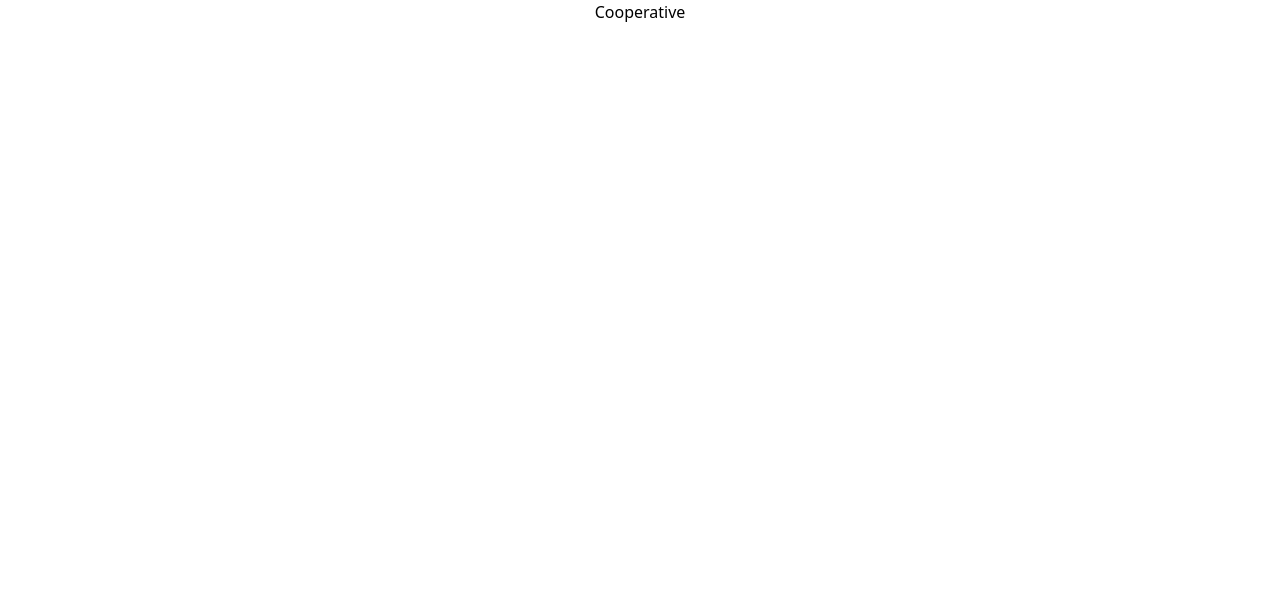
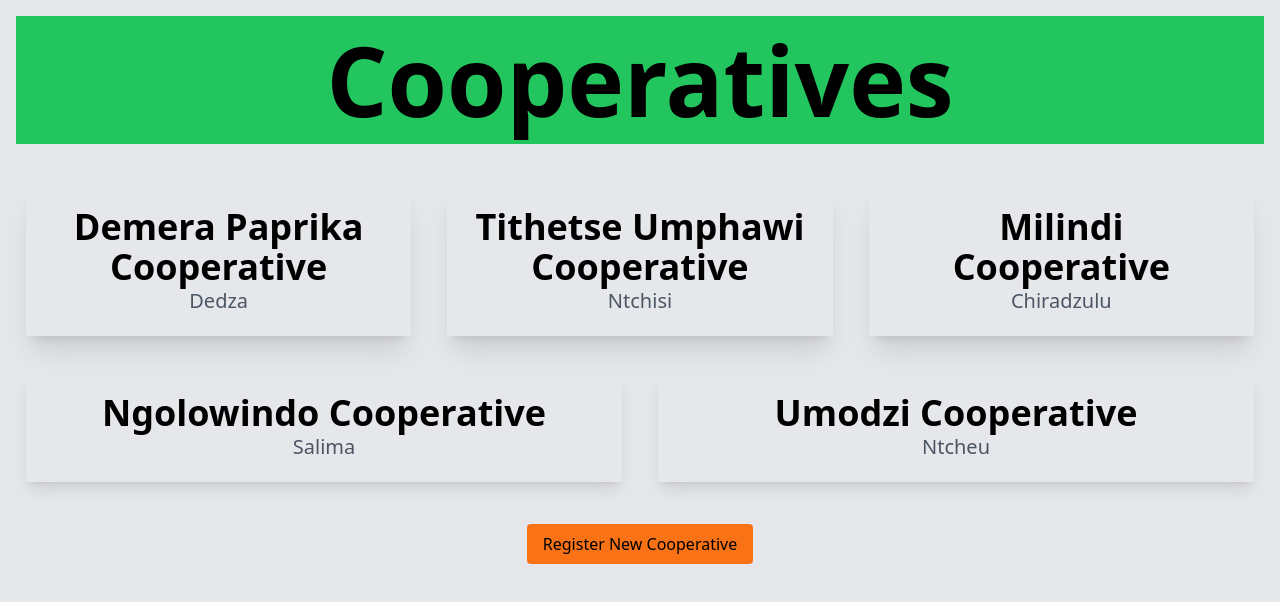
Before and after one commit to StewartMangame/my-farm-Malawi, a React (Create React App) app: page /cooperatives in a window 1280 px wide. Shown: the top 602 px of the page. Built offline with nearby package versions, Linux system fonts and the light colour scheme.

Commit message:
added cooperataive page and modified it

```diff
--- a/src/components/cooperatives/cooperative.js
+++ b/src/components/cooperatives/cooperative.js
@@ -1,9 +1,73 @@
-import React from 'react'
+import React, { useState } from 'react';
+import { Link } from 'react-router-dom';
 
-export default function Cooperatives() {
+
+
+const Cooperatives = () => {
+  const [cooperatives] = useState([
+    { id: 1, name: ' Demera Paprika Cooperative', location: 'Dedza', aim: 'Easy access to markets and make profits ', structure: 'Committee based', numMembers: 10 },
+    { id: 2, name: 'Tithetse Umphawi Cooperative', location: 'Ntchisi', aim: 'Producing high quality Cassava flour', structure: 'Committee based', numMembers: 20 },
+    { id: 3, name: 'Milindi Cooperative', location: 'Chiradzulu', aim: 'Producing high quality legumes', structure: 'Committee based ', numMembers: 7 },
+    { id: 4, name: 'Ngolowindo Cooperative', location: 'Salima', aim: 'Improving Horticulture', structure: 'Committee based', numMembers: 13 },
+    { id: 5, name: 'Umodzi Cooperative', location: 'Ntcheu', aim: 'Have access to inputs', structure: 'Committee based', numMembers: 29 },
+  ]);
+
+  const [selectedCooperative, setSelectedCooperative] = useState(null);
+
+  const handleCooperativeClick = (coop) => {
+    setSelectedCooperative(coop);
+  };
+
   return (
-    <div>
-      <p>Cooperative</p>
+    <div className="Cooperative-page bg-gray-200 min-h-screen p-4">
+      <header className="cooperative-header bg-green-500 text-white p-4">
+        <h1 className="text-8xl text-center text-black font-bold">Cooperatives</h1>
+      </header>
+      <main className="cooperative-content mt-4">
+        <div className='flex justify-between items-center mb-4'>
+
+        </div>
+        <div className="grid grid-cols-3 gap-4">
+          {cooperatives.slice(0, 3).map(coop => (
+            <div
+              key={coop.id}
+              className="cooperative-item border border-solid rounded-10px m-2.5 p-5 shadow-xl cursor-pointer"
+              onClick={() => handleCooperativeClick(coop)}
+            >
+              <h2 className="cooperative-name text-center text-4xl font-semibold">{coop.name}</h2>
+              <p className="cooperative-location text-gray-600 text-xl text-center">{coop.location}</p>
+            </div>
+          ))}
+        </div>
+        <div className="grid grid-cols-2 gap-4 mt-4">
+          {cooperatives.slice(3, 5).map(coop => (
+            <div
+              key={coop.id}
+              className="cooperative-item border border-solid rounded-10px m-2.5 p-5 shadow-lg cursor-pointer"
+              onClick={() => handleCooperativeClick(coop)}
+            >
+              <h2 className="cooperative-name text-center  text-4xl font-semibold">{coop.name}</h2>
+              <p className="cooperative-location text-gray-600 text-xl text-center">{coop.location}</p>
+            </div>
+          ))}
+        </div>
+        <div className='flex justify-center items-center mt-4' >
+        <Link to="/register" className="register-button mt-4 inline-block bg-orange-500 text-black py-2 px-4 rounded ">
+          Register New Cooperative
+        </Link>
+        </div>
+      </main>
+      {selectedCooperative && (
+        <div className="cooperative-details bg-green text-red text-center p-4 shadow-md rounded-md mt-4">
+          <h2 className="text-lg font-semibold">{selectedCooperative.name}</h2>
+          <p>Location: {selectedCooperative.location}</p>
+          <p>Aim: {selectedCooperative.aim}</p>
+          <p>Structure: {selectedCooperative.structure}</p>
+          <p>Number of Members: {selectedCooperative.numMembers}</p></div>
+
+      )}
     </div>
-  )
-}
+  );
+};
+
+export default Cooperatives;
--- a/src/components/cooperatives/cooperativeform.js
+++ b/src/components/cooperatives/cooperativeform.js
@@ -0,0 +1,111 @@
+import React, { useState } from "react";
+import { useNavigate } from 'react-router-dom';
+
+
+
+const Cooperativeform = ({ onAddCooperative }) => {
+  const [formData, setFormData] = useState({
+    name: '',
+    location: '',
+    aim: '',
+    structure: '',
+    numMembers: '',
+  });
+
+  const navigate = useNavigate();
+
+  const handleChange = (event) => {
+    setFormData({ ...formData, [event.target.name]: event.target.value });
+  };
+
+  const handleSubmit = (event) => {
+    event.preventDefault();
+    onAddCooperative({ ...formData, id: Date.now() });
+    navigate('/');
+  };
+
+  return (
+    <div className="bg-green-500" >
+    <div className="bg-green-500 border border-gray-300 rounded-md p-5 mx-auto my-5 max-w-lg">
+      <header className="text-center mb-5">
+        <h1 className="text-3xl font-bold">Cooperative Registration</h1>
+      </header>
+      <h2 className="text-center text-2xl font-bold mb-5">Create Cooperative</h2>
+      <form onSubmit={handleSubmit}>
+        <div className="form-group mb-4">
+          <label htmlFor="name" className="block mb-2 font-bold">Cooperative Name:</label>
+          <input
+            type="text"
+            name="name"
+            id="name"
+            value={formData.name}
+            onChange={handleChange}
+            required
+            className="w-full p-2 border border-gray-300 rounded-md"
+          />
+        </div>
+        <div className="form-group mb-4">
+          <label htmlFor="location" className="block mb-2 font-bold bg-black-400">Location:</label>
+          <input
+            type="text"
+            name="location"
+            id="location"
+            value={formData.location}
+            onChange={handleChange}
+            required
+            className="w-full p-2 border border-gray-300 rounded-md"
+          />
+        </div>
+        <div className="form-group mb-4">
+          <label htmlFor="aim" className="block mb-2 font-bold">Cholinga:</label>
+          <textarea
+            name="aim"
+            id="aim"
+            value={formData.aim}
+            onChange={handleChange}
+            required
+            className="w-full p-2 border border-gray-300 rounded-md"
+          />
+        </div>
+        <div className="form-group mb-4">
+          <label htmlFor="structure" className="block mb-2 font-bold">Type of Cooperative:</label>
+          <select
+            name="structure"
+            id="structure"
+            value={formData.structure}
+            onChange={handleChange}
+            required
+            className="w-full p-2 border border-gray-300 rounded-md"
+          >
+            <option value="">Sankhani mwa imodz</option>
+            <option value="democratic">A cassava growing Cooperative</option>
+            <option value="worker">Legume Production based Cooperative</option>
+            <option value="consumer">Housing Cooperative</option>
+            <option value="consumer">Financial Cooperative</option>
+          </select>
+        </div>
+        <div className="form-group mb-4">
+          <label htmlFor="numMembers" className="block mb-2 font-bold">Number of Members:</label>
+          <input
+            type="number"
+            name="numMembers"
+            id="numMembers"
+            value={formData.numMembers}
+            onChange={handleChange}
+            required
+            className="w-full p-2 border border-gray-300 rounded-md"
+          />
+        </div>
+        <div className="flex justify-center items-center">
+        <button
+          type="submit"
+          className="bg-yellow-500 text-black py-2 px-5 border-none rounded-md w-full cursor-pointer text-center"
+        >
+          Register
+        </button></div>
+      </form>
+    </div></div>
+  );
+};
+
+export default Cooperativeform;
```
Also changed, not shown: src/App.js (+7 -1 lines).
